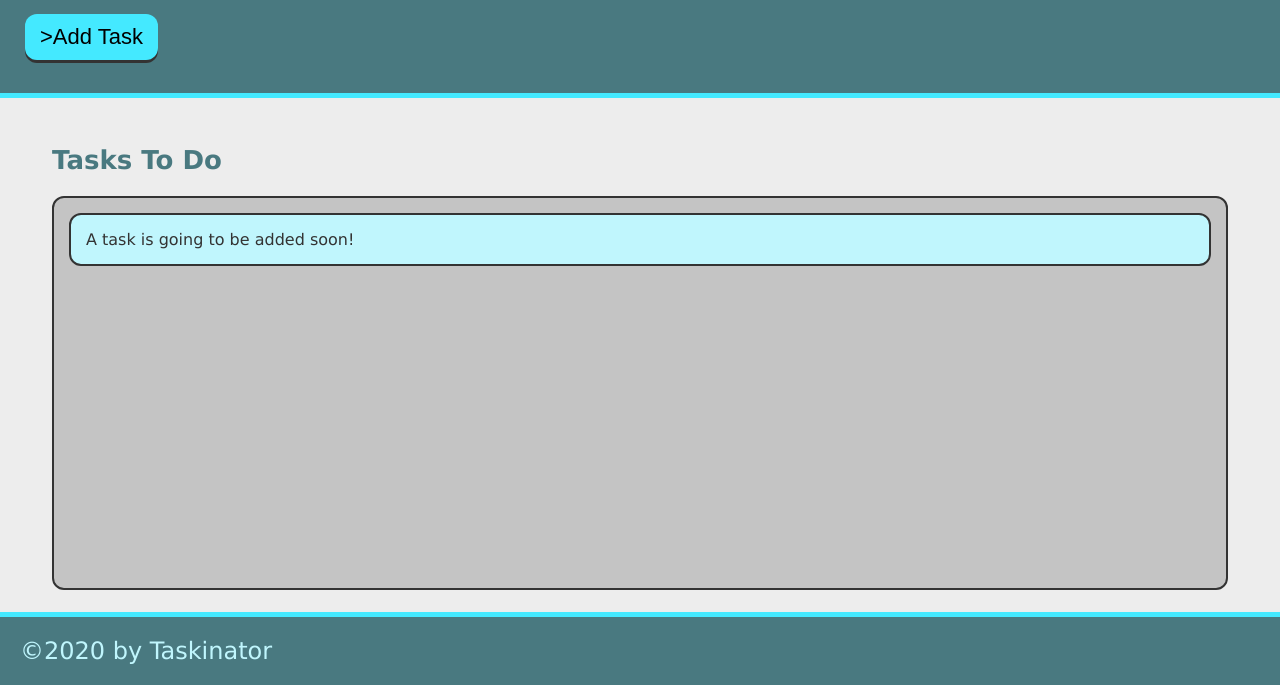
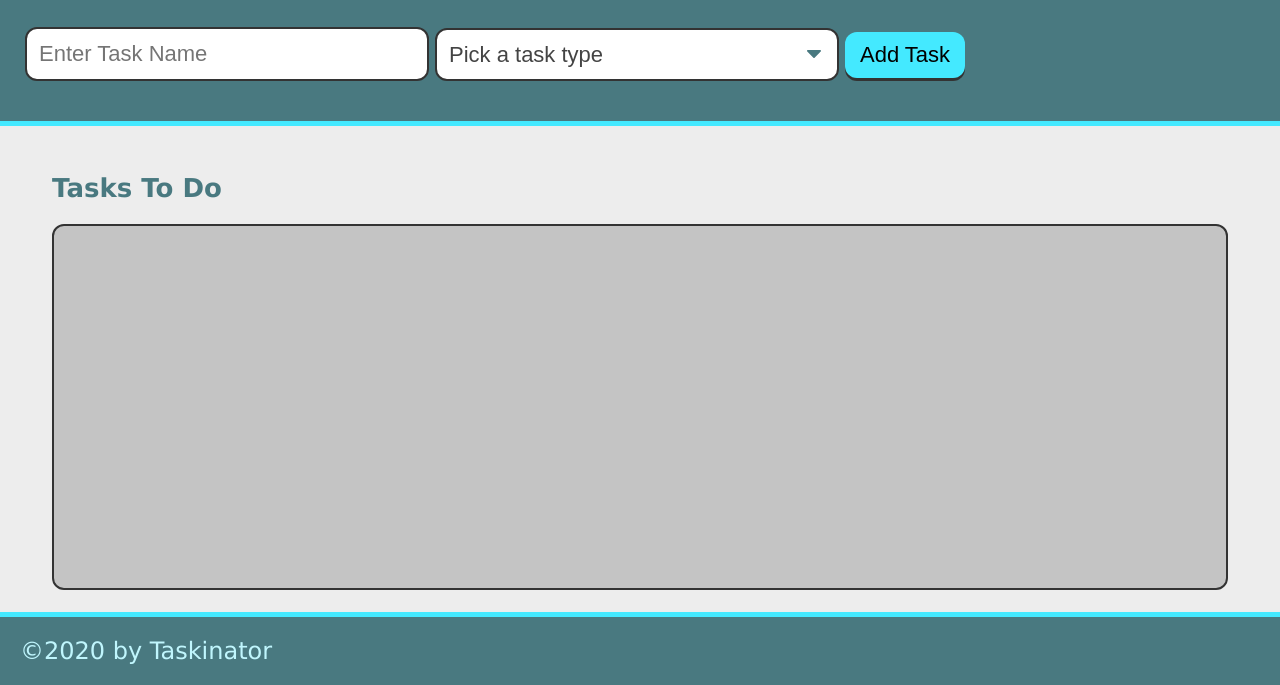
Before and after one commit to RyanRobCodes/taskinator, a plain HTML site: page index.html in a window 1280 px wide. Shown: the part 115-800 px from the top of the page. Drawn offline with Linux system fonts and the light colour scheme.

Commit message:
added dropdown

```diff
--- a/index.html
+++ b/index.html
@@ -3,26 +3,39 @@
 
 <head>
   <meta charset="UTF-8">
-    <meta http-equiv="X-UA-Compatible" content="IE=edge">
   <meta name="viewport" content="width=device-width, initial-scale=1.0">
+  <meta http-equiv="X-UA-Compatible" content="ie=edge">
   <title>Taskinator</title>
   <link rel="stylesheet" href="./assets/css/style.css">
 </head>
+
 <body>
+
   <header>
     <h1 class="page-title">Taskinator</h1>
     <p>Click the button below to add a new task!</p>
-        <button class="btn" id="save-task">>Add Task</button>
+    <form id="task-form">
+        <div class="form-group">
+            <input type="text" name="task-name" placeholder="Enter Task Name" />
+        </div>
+        <div class="form-group">
+            <select name="task-type" class="select-dropdown">
+                <option value="" disabled selected>Pick a task type</option>
+                <option value="Print">Print</option>
+                <option value="Web">Web</option>
+                <option value="Mobile">Mobile</option>
+            </select>
+        </div>
+        <div class="form-group">
+            <button class="btn" id="save-task">Add Task</button>
+        </div>
+    </form>
   </header>
-
-    <script src="./assets/js/script.js"></script>
 
   <main class="page-content">
     <section class="task-list-wrapper">
       <h2 class="list-title">Tasks To Do</h2>
-            <ul class="task-list" id="tasks-to-do">
-                <li class="task-item">A task is going to be added soon!</li>
-            </ul>
+      <ul class="task-list" id="tasks-to-do"></ul>
     </section>
   </main>
 
@@ -30,5 +43,7 @@
     &copy;2020 by Taskinator
   </footer>
 
+  <script src="./assets/js/script.js"></script>
 </body>
+
 </html>
```
Lines whose indentation alone changed are shown as unchanged.
